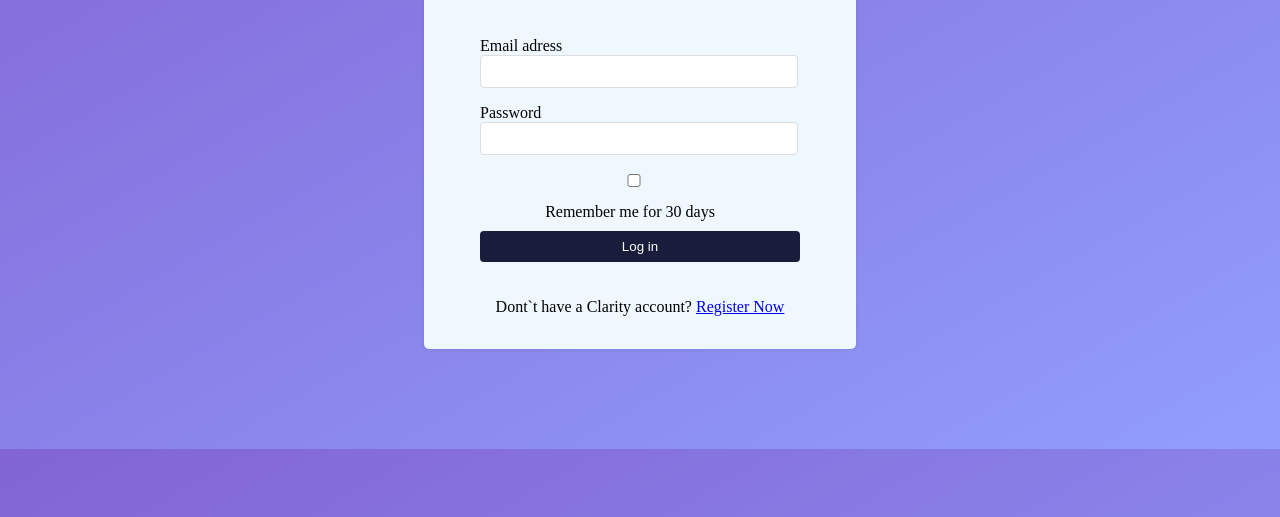
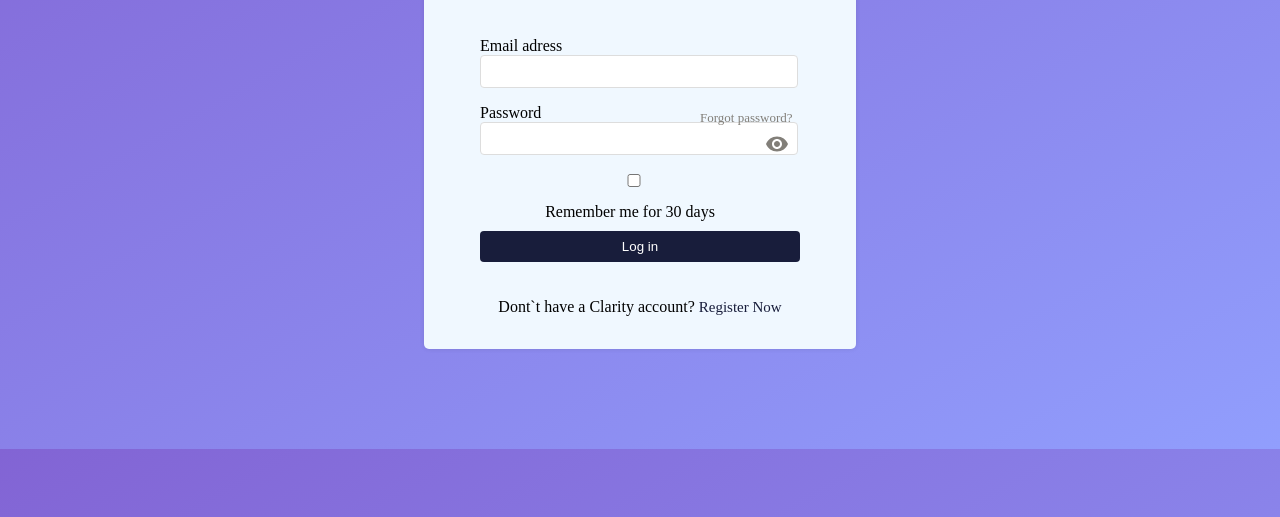
Before and after one commit to GustavoMuraroGonzales/Desafio, a plain HTML site: page index.html in a window 1280 px wide. Shown: the part 283-800 px from the top of the page. Drawn offline with Linux system fonts and the light colour scheme.

Commit message:
adicionada olho e forgot password

```diff
--- a/estilo.css
+++ b/estilo.css
@@ -77,3 +77,32 @@ button {
     display: flex;
     justify-content: center;
 }
+
+.olhopassword {
+    position: absolute;
+    top: 415px;
+    margin-left: 285px;
+    cursor: pointer;
+}
+
+.forgotpassword {
+    position: absolute;
+    top: 380px;
+    margin-left: 220px;
+    font-size: 13px;
+    color: #827f79;
+    cursor: pointer;
+}
+button:hover {
+    background-color: #181d3b9c;
+}
+
+a {
+    font-size: 15px;
+    color: #181D3B;
+    text-decoration: none;
+}
+
+a:hover {
+    text-decoration: underline;
+}
--- a/index.html
+++ b/index.html
@@ -24,8 +24,17 @@
             <form>
                 <label for="email">Email adress</label>
                 <input type="email" id="email" required>
+                <div class="forgotpassword">
+                    <p>Forgot password?</p>
+                </div>
                 <label for="password">Password</label>
                 <input type="password" id="password" required>
+                <div class="olhopassword">
+                    <svg xmlns="http://www.w3.org/2000/svg" height="24px" viewBox="0 0 24 24" width="24px" fill="#827f79">
+                        <path d="M0 0h24v24H0z" fill="none"/>
+                        <path d="M12 4.5C7 4.5 2.73 7.61 1 12c1.73 4.39 6 7.5 11 7.5s9.27-3.11 11-7.5c-1.73-4.39-6-7.5-11-7.5zM12 17c-2.76 0-5-2.24-5-5s2.24-5 5-5 5 2.24 5 5-2.24 5-5 5zm0-8c-1.66 0-3 1.34-3 3s1.34 3 3 3 3-1.34 3-3-1.34-3-3-3z"/>
+                    </svg>
+                </div>
                 <div class="forcheckbox">
                     <input type="checkbox" id="checkbox">
                     <label for="checkbox">Remember me for 30 days</label>
```
Also changed, not shown: img/visibility_black_24dp.svg (added).
